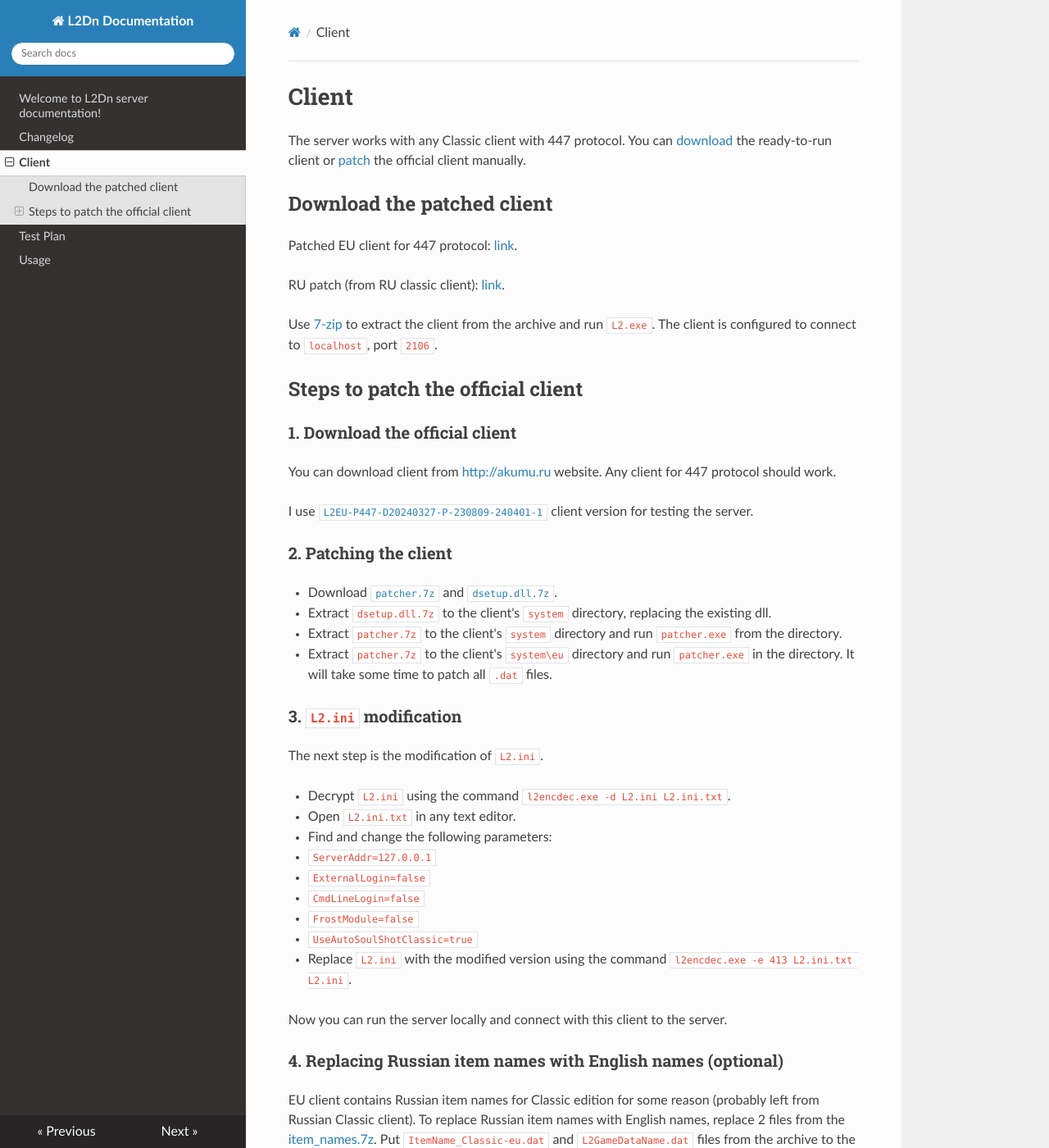
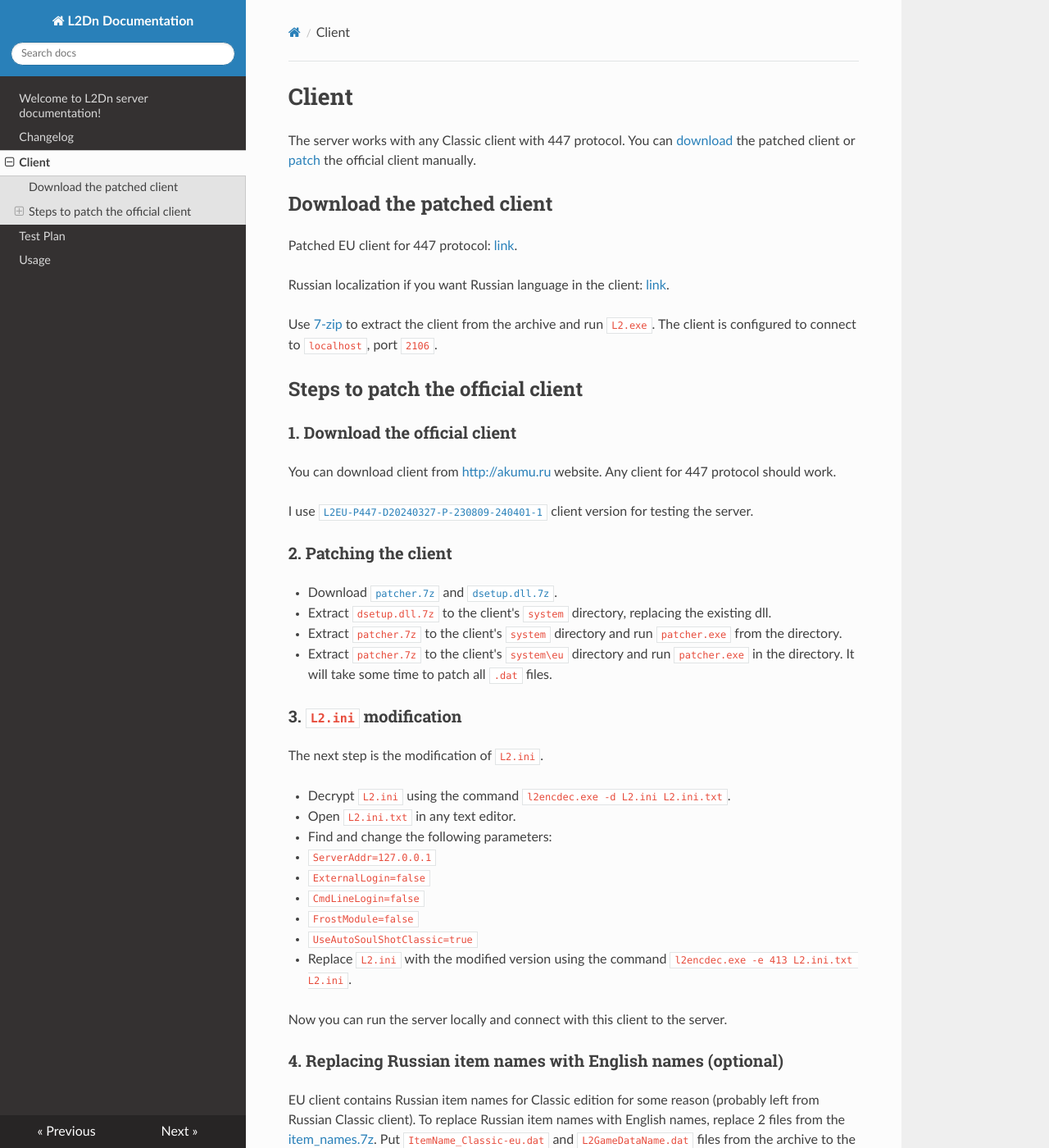
Before and after one commit to ax-grymyr/l2dn.readthedocs.io, an MkDocs documentation site: the page built from docs/Client.md, in a window 1280 px wide and 1400 px high. Shown: the whole window at 82% size. Built offline with MkDocs 1.6.1, drawn with Linux system fonts in a browser that asks for light colours; nearby versions of some CDN libraries; some of the changed text lies outside the part shown.

Commit message:
Update client doc

```diff
--- a/docs/Client.md
+++ b/docs/Client.md
@@ -1,13 +1,13 @@
 # Client
 
-The server works with any Classic client with 447 protocol. You can [download](#download-the-patched-client) the ready-to-run client or [patch](#steps-to-patch-the-official-client) the official client manually.
+The server works with any Classic client with 447 protocol. You can [download](#download-the-patched-client) the patched client or [patch](#steps-to-patch-the-official-client) the official client manually.
 
 
 ## Download the patched client
 
 Patched EU client for 447 protocol: [link](https://drive.google.com/file/d/1Sv7yYdxNFtj4U-_Zo9TvD5WTrE3wFNh4/view?usp=sharing).
 
-RU patch (from RU classic client): [link](https://drive.google.com/file/d/1LrfIicy1oZLVVl6AJyu_8NCkMvZ47L1P/view?usp=sharing).
+Russian localization if you want Russian language in the client: [link](https://drive.google.com/file/d/1LrfIicy1oZLVVl6AJyu_8NCkMvZ47L1P/view?usp=sharing).
 
 Use [7-zip](https://7-zip.org/) to extract the client from the archive and run `L2.exe`. The client is configured to connect to `localhost`, port `2106`.
 
```
Also changed, not shown: other parts of docs/Client.md (+1 -1 lines).
